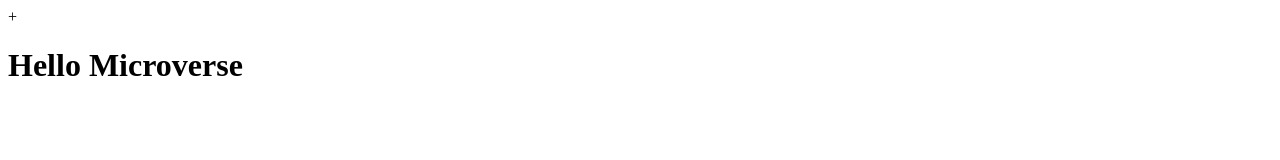
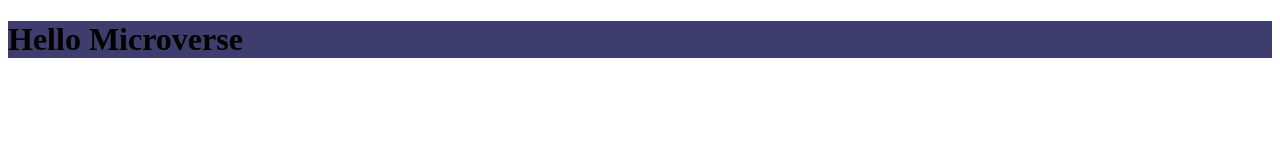
Before and after one commit to NoelLincoln/Hello-Microverse, a plain HTML site: page index.html in a window 1280 px wide. Drawn offline with Linux system fonts and the light colour scheme.

Commit message:
Add a class attribute to the header tag Use CSS class selector to change background of header

```diff
--- a/index.html
+++ b/index.html
@@ -1,13 +1,14 @@
-+<!DOCTYPE html>
+<!DOCTYPE html>
 <html lang="en">
   <head>
     <meta charset="UTF-8" />
     <meta http-equiv="X-UA-Compatible" content="IE=edge" />
     <meta name="viewport" content="width=device-width, initial-scale=1.0" />
     <title>Document</title>
+    <link rel="stylesheet" href="style.css" />
   </head>
   <body>
-    <header>
+    <header class="main-header">
       <h1>Hello Microverse</h1>
     </header>
   </body>
--- /dev/null
+++ b/style.css
@@ -0,0 +1,3 @@
+.main-header {
+  background: #3e3d6d;
+}
```
